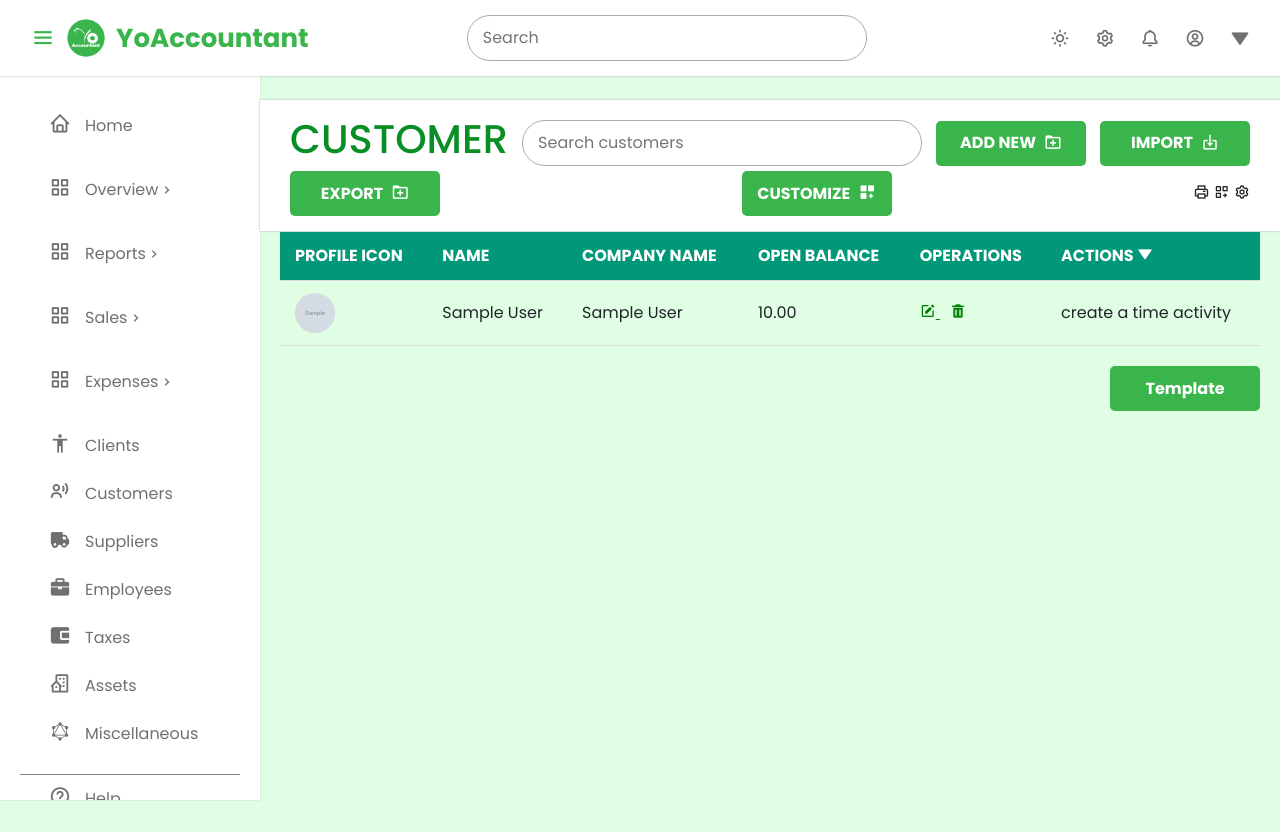
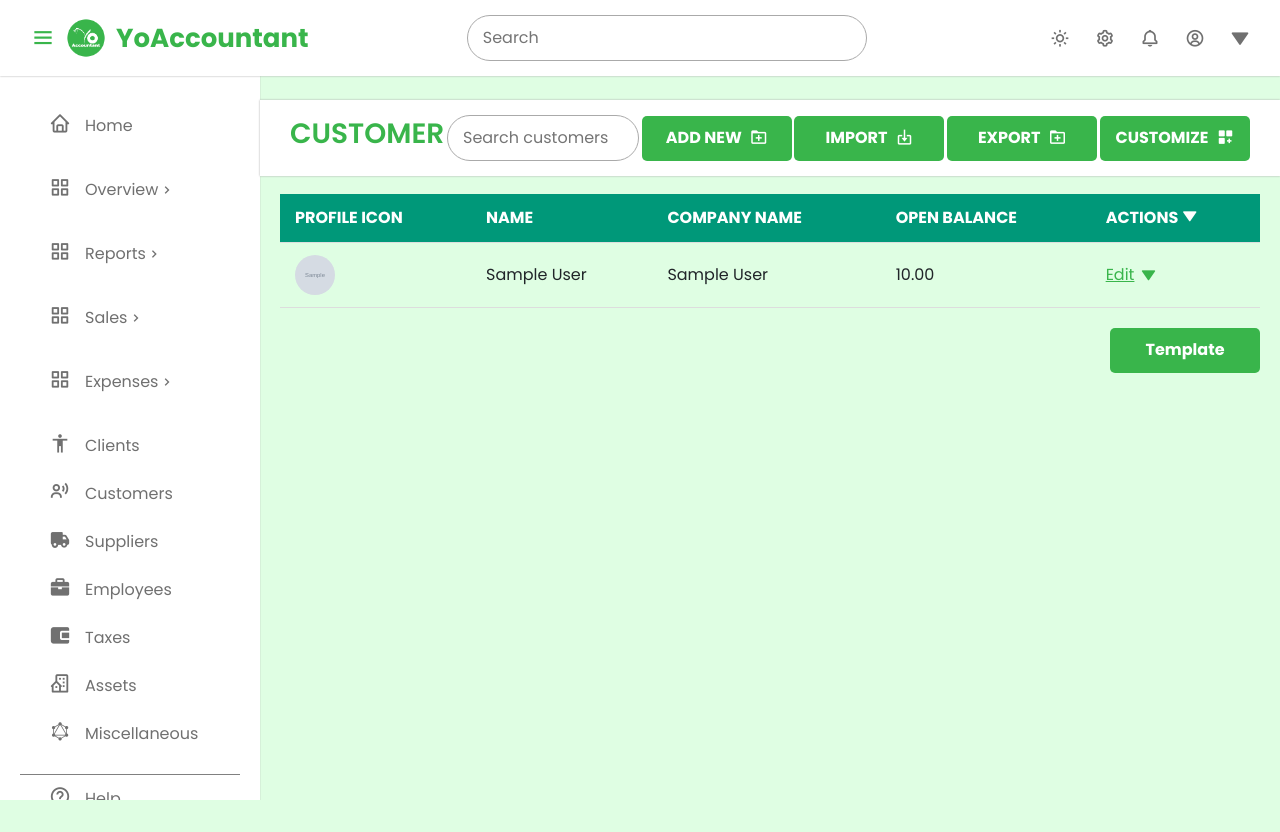
Before and after one commit to iacreations/sowa-accountants, a Django app: page /sowaf/customers/ in a window 1280 px wide. After the commit the page ends 800 px from the top, so only its background shows below. Run offline with Django 5.2, Linux system fonts and the light colour scheme; tables that the repository leaves empty hold one stand-in row (values such as "Sample post"); grey boxes marked "Sample" are stand-in pictures.

Commit message:
customer interface updates

```diff
--- a/sowaf/models.py
+++ b/sowaf/models.py
@@ -5,13 +5,6 @@ from django.utils import timezone
 # Create your models here.
 
 class Newcustomer(models.Model):
-    ACTION_CHOICES = [
-            ('create a sales receipt', 'create a sales receipt'),
-            ('create a charge','create a charge'),
-            ('create a time activity','create a time activity'),
-            ('create a task','create a task'),
-            ('make inactive','make inactive'),
-    ]
     logo = models.ImageField(null=True, blank=True)
     customer_name = models.CharField(max_length=255,null=True, blank=True)
     company_name = models.CharField(max_length=255,null=True, blank=True)
@@ -28,8 +21,8 @@ class Newcustomer(models.Model):
     province = models.CharField(max_length=255,null=True, blank=True)
     postal_code = models.CharField(max_length=5,null=True, blank=True)
     country = models.CharField(max_length=255,null=True, blank=True)
-    actions = models.CharField(max_length=255, choices=ACTION_CHOICES, default='',null=True, blank=True)
     notes = models.TextField(max_length=1000,null=True, blank=True)
+    is_active = models.BooleanField(default=True)
     attachments = models.FileField(upload_to='uploads/',null=True, blank=True)
 
     class Meta:
--- a/sowaf/templates/Customers.html
+++ b/sowaf/templates/Customers.html
@@ -39,6 +39,19 @@
     margin-left:70%;
   }
 }
+/* dropdown code  */
+/* Minimal, scoped dropdown styles */
+.dd { position: relative; display: inline-block; }
+.dd-toggle { background: transparent; border: 0; cursor: pointer; display: inline-flex; align-items: center; gap: 6px; }
+.dd-menu {
+  display: none; position: absolute; right: 0; top: 100%;
+  background: #fff; border: 1px solid #e5e7eb; border-radius: 8px;
+  min-width: 200px; box-shadow: 0 8px 24px rgba(0,0,0,.12); z-index: 10;
+}
+.dd-menu a { display: block; padding: 10px 12px; text-decoration: none; color: inherit; }
+.dd-menu a:hover { background: #f2f2f2; }
+.dd.open .dd-menu { display: block; }
+tr.inactive { opacity: 0.55; }
 /* Laptops & small desktops */
 @media only screen and (min-width: 1024px) and (max-width: 1600px) {
 #main{
@@ -48,10 +61,10 @@
 </style>
 {% include 'includes/sidebar.html' %}
     <div class="action" id="action">
-      <h1>CUSTOMER</h1>
-      <div class="search_bar" id="search">
-        <input type="text" placeholder="Search customers" />
-      </div>
+      <h3 style="color: #39B54B; font-weight: 600;">CUSTOMER</h3>
+      <form class="search_bar" id="search" method="get" action="{% url 'sowaf:customers' %}" style="width: 20%;">
+  <input type="text" name="q" placeholder="Search customers" value="{{ q|default:'' }}">
+</form>
 
       <a href="{% url 'sowaf:add-customer' %}" style="text-decoration: none;">
          <button class="button">
@@ -87,13 +100,13 @@
             <i class='bx bxs-customize' ></i>
           </span>
         </button>
-          <span>
+          <!-- <span>
             <i class='bx bx-printer'></i>
             <i class='bx bx-customize'></i>
             <i class='bx bx-cog' ></i>
-          </span>
+          </span> -->
     </div>
-    <div class="main_body" id="main">
+    <div class="main_body" id="main" style="margin-top: 12%;">
       <table class="content-table">
   <thead>
     <tr>
@@ -101,47 +114,77 @@
       <th>NAME</th>
       <th>COMPANY NAME</th>
       <th>OPEN BALANCE</th>
-            <th>OPERATIONS</th>
-            <th>ACTIONS <i class='bx bxs-down-arrow' ></i></th>
+      <th>ACTIONS <i class='bx bxs-down-arrow'></i></th>
     </tr>
   </thead>
   <tbody>
 {% for customer in customers %}
-          <tr>
-
+<tr class="{% if not customer.is_active %}inactive{% endif %}">
   <td>
-              {%if customer.logo %}
-              <img src=" {{ customer.logo.url }}" alt="picture" style="width: 40px; height: 40px; border-radius: 50%;">
+    {% if customer.logo %}
+      <img src="{{ customer.logo.url }}" alt="picture" style="width:40px;height:40px;border-radius:50%;">
     {% else %}
       <i class='bx bx-user-circle'></i>
     {% endif %}
   </td>
-            <td>{{customer.customer_name}}</td>
-            <td>{{customer.company_name}}</td>
-            <td>{{customer.opening_balance}}</td>
+
+  <td>{{ customer.customer_name }}</td>
+  <td>{{ customer.company_name }}</td>
+  <td>{{ customer.opening_balance }}</td>
+
+  <!-- Actions dropdown -->
   <td>
-              <a href="{% url 'sowaf:edit-customer' customer.id %}" title="Edit" style="color:green;">
-              <i class='bx bxs-edit'></i>
-                </a>
-                <a href="{% url 'sowaf:delete-customer' customer.id %}" title="Delete" onclick="return confirm('Are you sure you want to delete this customer?');">
-               <i class='bx bxs-trash' style="color:green; margin-left: 10px;">
+    <div class="dd">
+      <button type="button" class="dd-toggle">
+          <a href="{% url 'sowaf:edit-customer' customer.id %}" style="color: #39B54B;">Edit</a> <i class='bx bxs-down-arrow' style="color: #39B54B;"></i>
+      </button>
 
-    </i>
-  </a>
+      {% if customer.is_active %}
+        <div class="dd-menu">
+          <a href="">Create task</a>
+          <a href="">Create invoice</a>
+        <a href="">Create sales receipt</a>
+        <a href="">Create charge</a>
+        <a href="">Create time activity</a>
+          <a href="{% url 'sowaf:make-inactive' customer.id %}">Make inactive</a>
+        </div>
+      {% else %}
+        <div class="dd-menu">
+          <a href="{% url 'sowaf:make-active' customer.id %}">Make active</a>
+        </div>
+      {% endif %}
+    </div>
   </td>
-            <td><a>{{customer.actions}}</a></td>
 </tr>
 {% empty %}
 <tr>
-      <td colspan="6">No customers available.</td>
+  <td colspan="5">No customers available.</td>
 </tr>
 {% endfor %}
+
 </tbody>
 </table>
+
       <a href="{% url 'sowaf:import_customers_template' %}" style="text-decoration: none; float:right;" id="template">
         <button class="button">
           <span class="button_text">Template</span>
         </button>
       </a>
     </div>
+    <script>
+document.addEventListener('click', function (e) {
+  // Close any open dropdowns when clicking outside
+  document.querySelectorAll('.dd.open').forEach(dd => {
+    if (!dd.contains(e.target)) dd.classList.remove('open');
+  });
+
+  // Toggle the clicked one
+  const toggle = e.target.closest('.dd-toggle');
+  if (toggle) {
+    const dd = toggle.closest('.dd');
+    dd.classList.toggle('open');
+  }
+});
+</script>
+
 {% include 'includes/footer.html' %}
--- a/sowaf/urls.py
+++ b/sowaf/urls.py
@@ -18,9 +18,12 @@ urlpatterns = [
     path('customers/', views.customers, name='customers'),
     path('customers/add/', views.add_customer, name='add-customer'),
     path('customers/edit/<str:pk>/', views.edit_customer, name='edit-customer'),
-    path('customers/delete/<str:pk>/', views.delete_customer, name='delete-customer'),
     path('customers/import/import-customers', views.import_customers, name='import-customers'),
     path('templates/customers/', views.download_customers_template, name='import_customers_template'),
+    path("customers/<int:pk>/make-inactive/", views.make_inactive_customer, name="make-inactive"),
+    path("customers/<int:pk>/make-active/", views.make_active_customer, name="make-active"),
+
+
 
     # clents urls
     path('clients/', views.clients, name='clients'),
--- a/sowaf/views.py
+++ b/sowaf/views.py
@@ -445,9 +445,29 @@ def import_assets(request):
 
 # customer view
 def customers(request):
+    q = (request.GET.get("q") or "").strip()
     customers = Newcustomer.objects.all()
+    if q:
+        customers = customers.filter(
+            Q(customer_name__icontains=q) |
+            Q(company_name__icontains=q)
+        )
+    return render(request, "Customers.html", {"customers": customers, "q": q})
 
-    return render(request, 'Customers.html', {'customers':customers})
+# making a customer active and inactive
+def make_inactive_customer(request, pk):
+    customer = get_object_or_404(Newcustomer, pk=pk)
+    customer.is_active = False
+    messages.success(request, f"{customer.customer_name} has been marked as inactive.")
+    customer.save()
+    return redirect('sowaf:customers')
+# reactivating
+def make_active_customer(request, pk):
+    customer = get_object_or_404(Newcustomer, pk=pk)
+    customer.is_active = True
+    customer.save()
+    messages.success(request, f"{customer.customer_name} has been reactivated.")
+    return redirect('sowaf:customers')
 
 # customer form view
 
@@ -484,10 +504,9 @@ def add_customer(request):
         province =request.POST.get('province')
         postal_code =request.POST.get('postalcode')
         country =request.POST.get('country')
-        actions =request.POST.get('actions')
         notes =request.POST.get('notes')
         attachments =request.FILES.get('attachments')
-        new_customer = Newcustomer(logo=logo,customer_name=customer_name,company_name=company_name,email=email,phone_number=phone_number,mobile_number=mobile_number,website=website,tin_number=tin_number,opening_balance=opening_balance,registration_date=registration_date,street_one=street_one,street_two=street_two,city=city,province=province,postal_code=postal_code,country=country,actions=actions,notes=notes,attachments=attachments)
+        new_customer = Newcustomer(logo=logo,customer_name=customer_name,company_name=company_name,email=email,phone_number=phone_number,mobile_number=mobile_number,website=website,tin_number=tin_number,opening_balance=opening_balance,registration_date=registration_date,street_one=street_one,street_two=street_two,city=city,province=province,postal_code=postal_code,country=country,notes=notes,attachments=attachments)
         new_customer.save()
         # adding save actions
         save_action = request.POST.get('save_action')
@@ -525,7 +544,6 @@ def edit_customer(request, pk):
         customer.province = request.POST.get('province',customer.province)
         customer.postal_code = request.POST.get('postalcode',customer.postal_code)
         customer.country = request.POST.get('country',customer.country)
-        customer.actions = request.POST.get('actions',customer.actions)
         customer.notes = request.POST.get('notes',customer.notes)
 
         logo = request.FILES.get('logo')
@@ -549,11 +567,6 @@ def edit_customer(request, pk):
 
     return render(request, 'customers_form.html', {'customer': customer})
 
-# Delete view
-def delete_customer(request, pk):
-    customer = get_object_or_404(Newcustomer, pk=pk)
-    customer.delete()
-    return redirect('sowaf:customers')
 # importing a customer sheet
 # template for the download
 def download_customers_template(request):
@@ -562,7 +575,7 @@ def download_customers_template(request):
     ws.title = "Customer Template"
 
     headers = [
-        'name', 'company', 'email', 'phone', 'mobile', 'website', 'tin', 'balance', 'date_str', 'street1', 'street2', 'city', 'province', 'postal_code', 'country', 'actions', 'notes', 'logo'
+        'name', 'company', 'email', 'phone', 'mobile', 'website', 'tin', 'balance', 'date_str', 'street1', 'street2', 'city', 'province', 'postal_code', 'country', 'notes', 'logo'
     ]
     ws.append(headers)
 
@@ -603,7 +616,6 @@ def import_customers(request):
                         province=province,
                         postal_code=postal_code,
                         country=country,
-                        actions=actions,
                         notes=notes,
                     )
                    if logo:
@@ -637,7 +649,6 @@ def import_customers(request):
                         province=province,
                         postal_code=postal,
                         country=country,
-                        actions=actions,
                         notes=notes,
                     )
                     if logo:
```
Also changed, not shown: sowaf/templates/customers_form.html (+0 -20 lines), sowaf/migrations/0002_remove_newcustomer_actions.py (added), sowaf/migrations/0003_newcustomer_is_active.py (added), sowaf/templates/includes/navbar.html (line endings or trailing spaces). Lines whose indentation alone changed are shown as unchanged.
